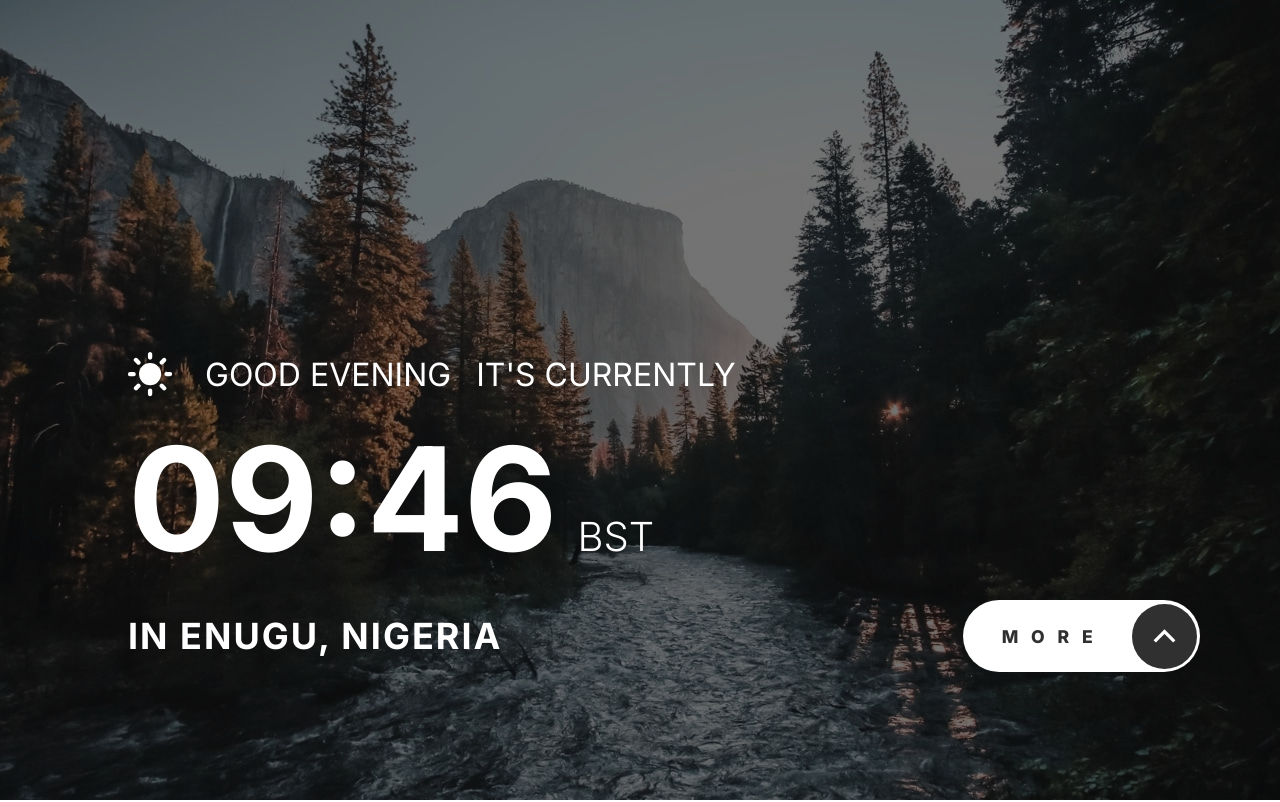
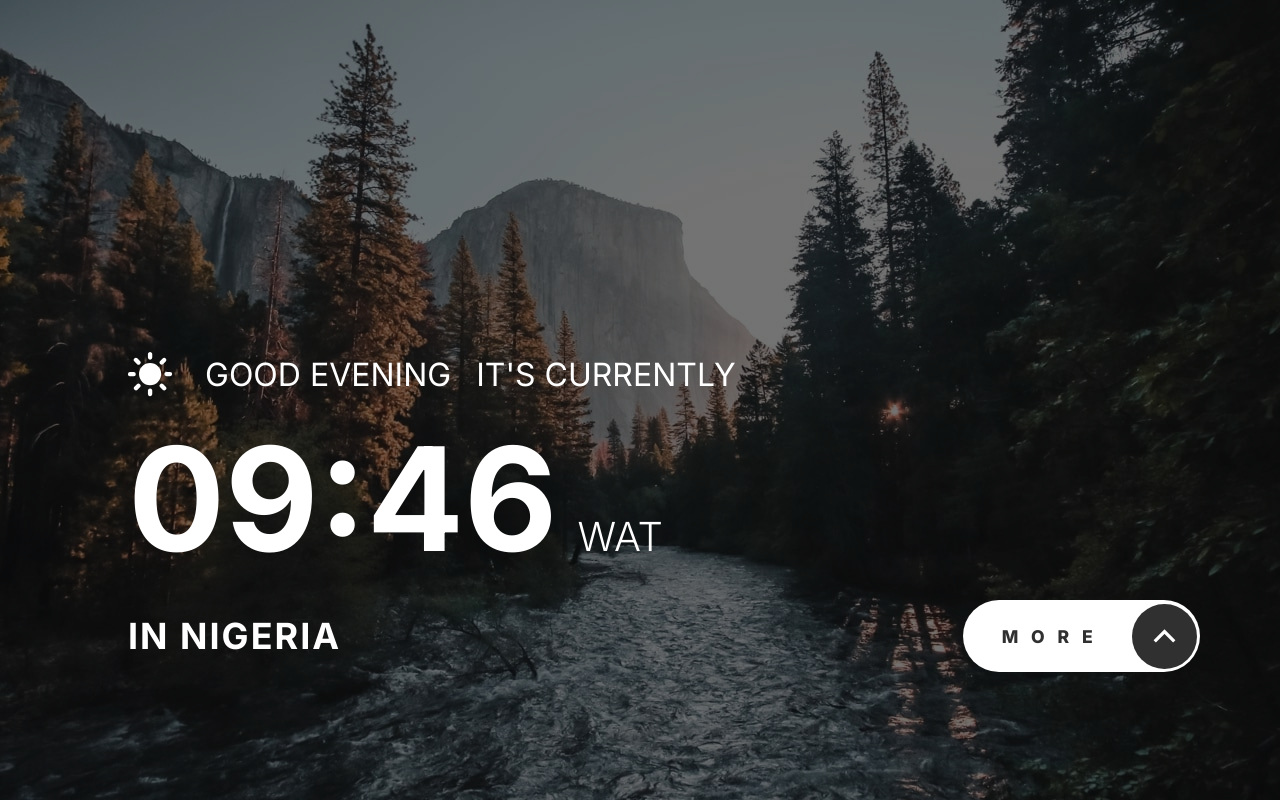
Before and after one commit to Nicholaschibueze/world-clock-, a plain HTML site: page index.html in a window 1280 px wide. Shown: the top 802 px of the page. Drawn offline with Linux system fonts and the light colour scheme; no server answers.

Commit message:
fixed time zone

```diff
--- a/index.html
+++ b/index.html
@@ -24,10 +24,10 @@
                     <h3>GOOD EVENING <span>IT'S CURRENTLY</span></h3>
                 </div>
                 <div>
-                    <h1 id="clock"></h1><span class="timeZoneApi">BST</span>
+                    <h1 id="clock"></h1><span class="timeZoneApi">WAT</span>
                 </div>
-                <h2 id="location">IN ENUGU, NIGERIA</h2>
-                <div class="button" id="button"><span>MORE</span><span class="hidden">LESS</span><img class="animation" src="./assets/desktop/icon-arrow-up.svg" alt="icon menu: arrow up or down"></div>
+                <h2 id="location">IN NIGERIA</h2>
+                <div class="button" id="button"><span>MORE</span><span class="hidden">LESS</span><img class="animation" src="assets/desktop/icon-arrow-up.svg" alt="icon menu: arrow up or down"></div>
             </div>
         </div>
     </div>
```
